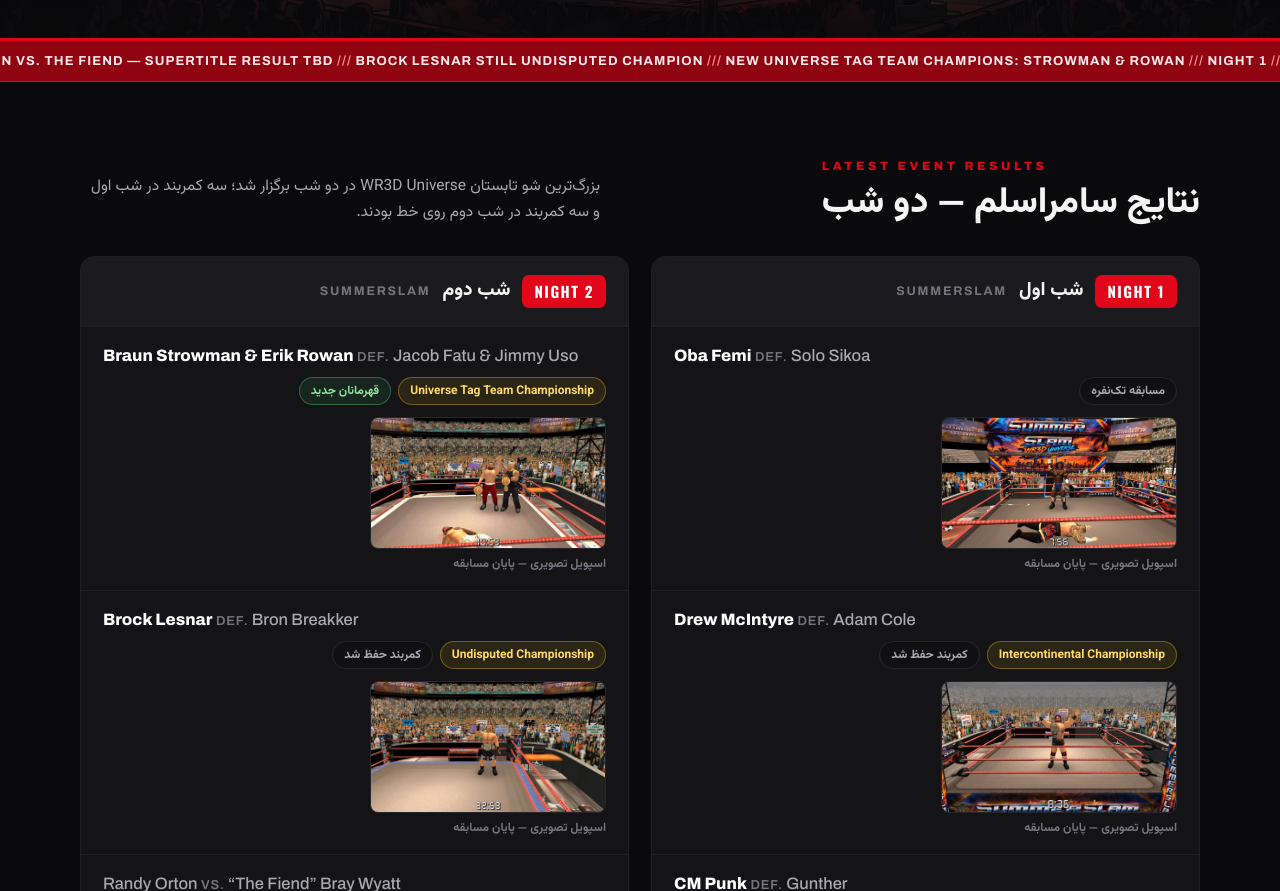
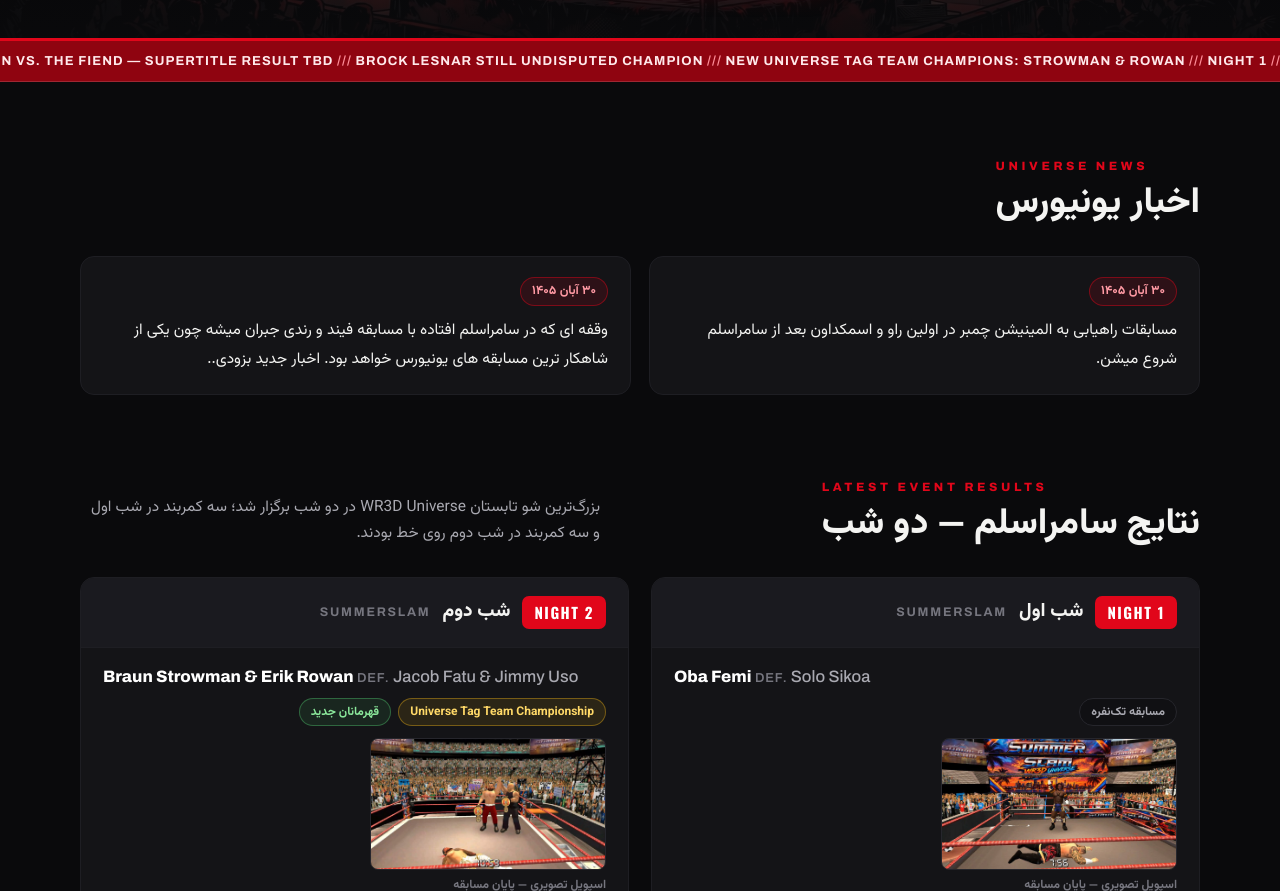
Before and after one commit to hoseinstyles-boop/wr3d-universe, a plain HTML site: page index.html in a window 1280 px wide. Shown: the part 586-1477 px from the top of the page. Drawn offline with nearby package versions, Linux system fonts and the light colour scheme; no server answers.

Commit message:
Add اخبار یونیورس news section

```diff
--- a/index.html
+++ b/index.html
@@ -172,6 +172,20 @@
       .sec-head h2 { margin: 0; font-size: clamp(26px, 4.6vw, 36px); font-weight: 800; line-height: 1.25; }
       .sec-head p { margin: 0; color: var(--muted); max-width: 520px; font-size: 15.5px; }
       .sec-head .side { margin-inline-start: auto; }
+
+      /* ---------- news ---------- */
+      .news-grid { display: grid; grid-template-columns: 1fr 1fr; gap: 18px; }
+      @media (max-width: 860px) { .news-grid { grid-template-columns: 1fr; } }
+      .news-card {
+        background: var(--panel); border: 1px solid var(--line-soft);
+        border-radius: var(--radius); padding: 20px 22px;
+      }
+      .news-date {
+        display: inline-block; font-size: 12.5px; font-weight: 700;
+        color: #ff9aa4; border: 1px solid rgba(225,6,26,.45); background: var(--red-soft);
+        border-radius: 999px; padding: 2.5px 11px; margin-bottom: 10px;
+      }
+      .news-card p { margin: 0; color: var(--text); font-size: 15.5px; line-height: 1.9; }
 
       /* ---------- results ---------- */
       .nights { display: grid; grid-template-columns: 1fr 1fr; gap: 22px; }
@@ -498,6 +512,7 @@
       <div class="wrap topbar-in">
         <a class="brand" href="#top" dir="ltr"><b>WR3D</b> <span>UNIVERSE</span></a>
         <nav class="nav">
+          <a href="#news">اخبار</a>
           <a href="#results">نتایج شوها</a>
           <a href="#rate">نمره به رویداد</a>
           <a href="#next-event">رویداد بعدی</a>
@@ -536,6 +551,28 @@
     </div>
 
     <main class="wrap" id="view-home">
+
+      <!-- ======= NEWS ======= -->
+      <section id="news">
+        <div class="sec-head">
+          <div>
+            <div class="kick">Universe News</div>
+            <h2>اخبار یونیورس</h2>
+          </div>
+        </div>
+
+        <div class="news-grid">
+          <article class="news-card">
+            <div class="news-date">۳۰ آبان ۱۴۰۵</div>
+            <p>مسابقات راهیابی به المینیشن چمبر در اولین راو و اسمکداون بعد از سامراسلم شروع میشن.</p>
+          </article>
+
+          <article class="news-card">
+            <div class="news-date">۳۰ آبان ۱۴۰۵</div>
+            <p>وقفه ای که در سامراسلم افتاده با مسابقه فیند و رندی جبران میشه چون یکی از شاهکار ترین مسابقه های یونیورس خواهد بود. اخبار جدید بزودی..</p>
+          </article>
+        </div>
+      </section>
 
       <!-- ======= RESULTS ======= -->
       <section id="results">
```
